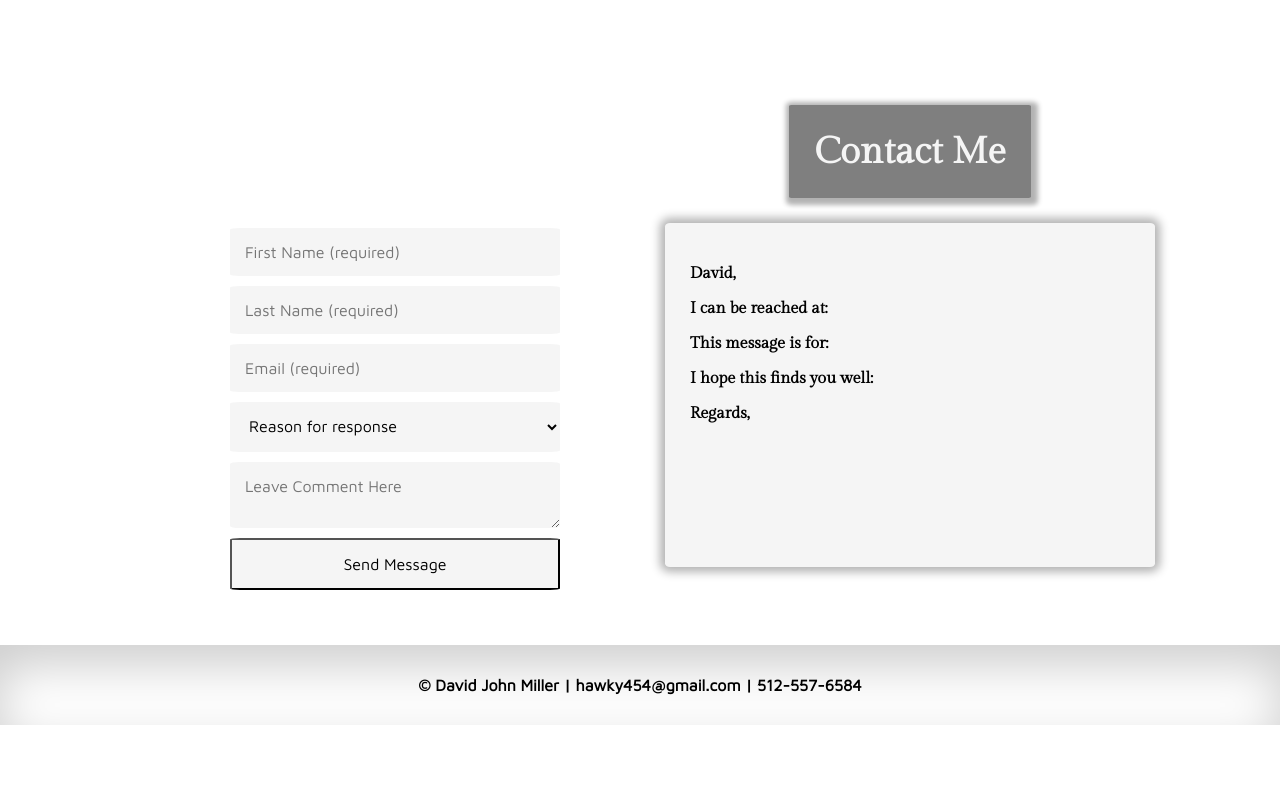
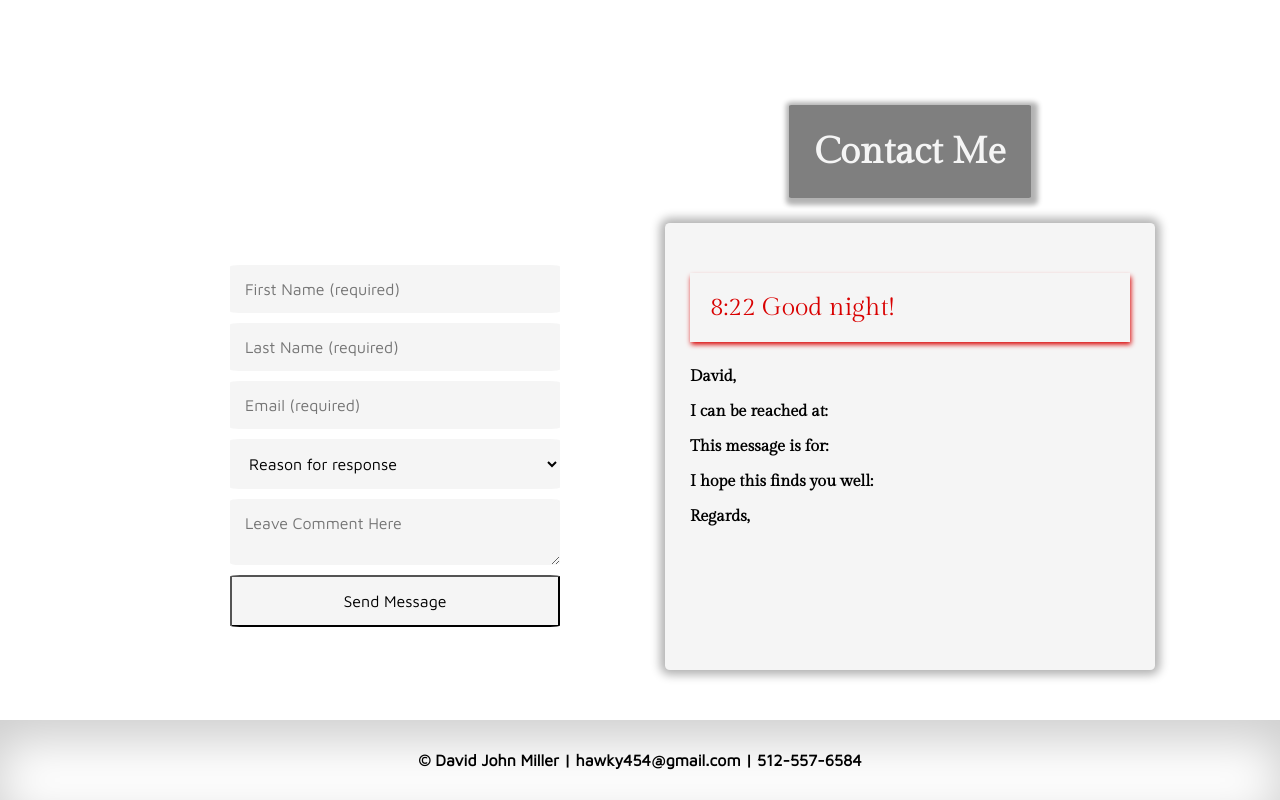
Before and after one commit to Hawky454/portfolio, a React (Create React App) app: page / in a window 1280 px wide. Shown: the part 3313-4113 px from the top of the page. Before the commit the page ends 4038 px from the top, so only its background shows below. Built offline with nearby package versions, Linux system fonts and the light colour scheme; a web font is replaced by a local one.

Commit message:
added dynamic time and style changes still need to figure out how to get the hours and minutes to lead with zeros

```diff
--- a/src/components/ContactForm/ContactForm.css
+++ b/src/components/ContactForm/ContactForm.css
@@ -27,3 +27,8 @@
 .contact-form-info {
   font-weight: bolder;
 }
+
+.time {
+  font-weight: bolder;
+  color: grey;
+}
--- a/src/components/ContactForm/ContactForm.js
+++ b/src/components/ContactForm/ContactForm.js
@@ -8,8 +8,36 @@ const ContactForm = props => {
   const reason = props.reason;
   const message = props.comment;
 
+  const timeStyle = {
+    fontSize: '25px',
+    boxShadow: '1px 2.5px 5px',
+    padding: '20px'
+  }
+
+  const date = new Date();
+  let hours = date.getHours();
+  const minutes = date.getMinutes();
+
+  let timeOfDay;
+
+  if (hours < 12) {
+    timeOfDay = 'morning';
+    timeStyle.color = '#04756F'
+  } else if (hours >= 12 && hours < 17) {
+    timeOfDay = 'afternoon';
+    timeStyle.color = '#8914A3'
+  } else {
+    timeOfDay = 'night';
+    timeStyle.color = '#D90000'
+  }
+
+
+
+
   return (
+
     <div className="form-container">
+      <p style={timeStyle}>{hours % 12}:{minutes} Good {timeOfDay}!</p>
       <p className="contact-form-info">David, </p>
       <p className="contact-form-info">
         I can be reached at:
```
